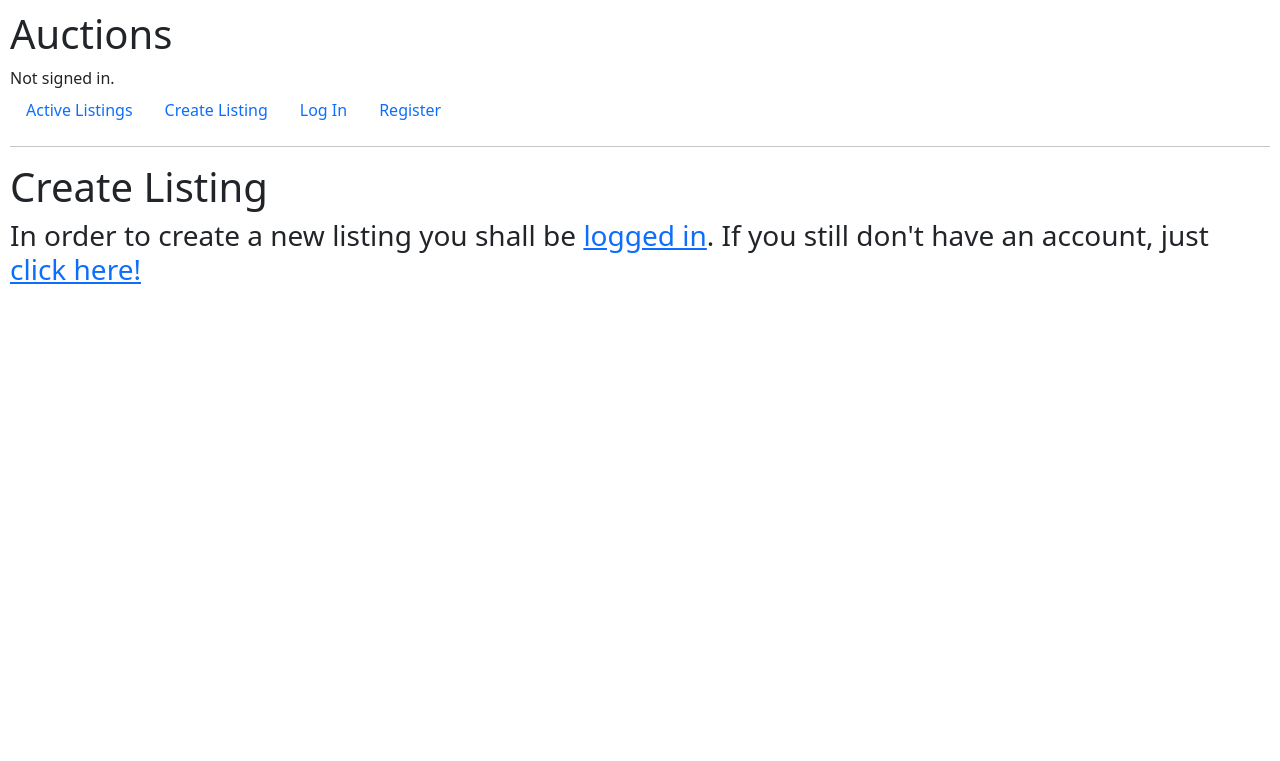
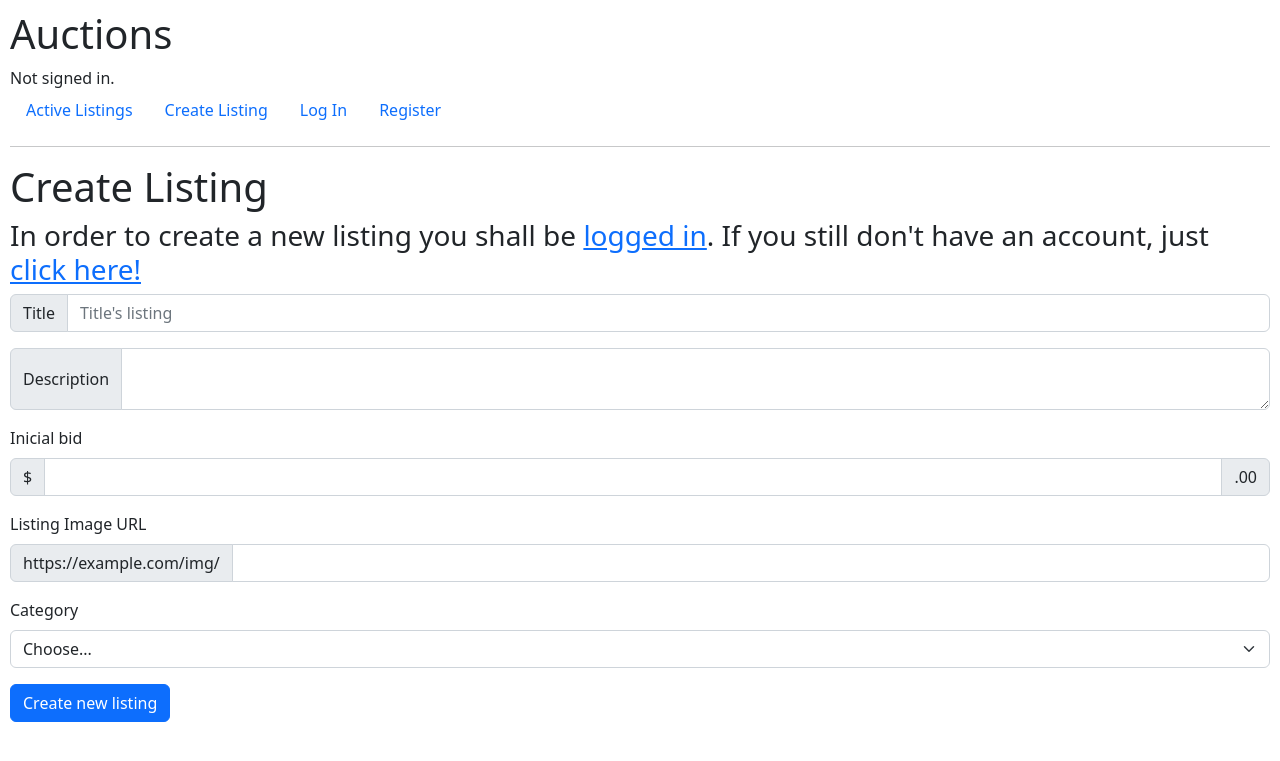
Before and after one commit to Oliveira-Renato/commerce, a Django app: page /create-listing in a window 1280 px wide. Shown: the top 761 px of the page. Run offline with Django 3.2, Linux system fonts and the light colour scheme; some libraries are stand-ins or nearby versions.

Commit message:
feat: creating listing form

```diff
--- a/auctions/templates/auctions/create_listing.html
+++ b/auctions/templates/auctions/create_listing.html
@@ -4,5 +4,44 @@
 <h1>Create Listing</h1>
 <h3>In order to create a new listing you shall be <a href="{% url 'login' %}">logged in</a>. If you still don't have an account, just <a href="{% url 'register' %}">click here!</a></h3>
 
-
+<form action="">
+    {% csrf_token %}
+    {% if user.is_authenticated %}
+    {% else %}
+    {% endif %}
+    <div class="input-group mb-3">
+        <span class="input-group-text" id="basic-addon1">Title</span>
+        <input type="text" class="form-control" name="title" placeholder="Title's listing" aria-label="Username" aria-describedby="basic-addon1">
+    </div>
+    <div class="input-group">
+        <span class="input-group-text">Description</span>
+        <textarea class="form-control" name="description" aria-label="With textarea"></textarea>
+    </div>
+    <label for="basic-url" class="form-label mt-3">Inicial bid</label>
+    <div class="input-group mb-3">
+        <span class="input-group-text">$</span>
+        <input type="text" class="form-control" aria-label="Amount (to the nearest dollar)">
+        <span class="input-group-text">.00</span>
+    </div>
+    <label for="basic-url" class="form-label">Listing Image URL</label>
+        <div class="input-group mb-3">
+        <span class="input-group-text" id="basic-addon3">https://example.com/img/</span>
+        <input type="text" class="form-control" id="basic-url" aria-describedby="basic-addon3">
+    </div>
+    <div class="form-group">
+        <label for="category">Category</label>
+        <select class="form-select" name="category" id="category">
+            <option selected>Choose...</option>
+            <option>Art</option>
+            <option>Books</option>
+            <option>Clothing</option>
+            <option>Electronics</option>
+            <option>Furniture</option>
+            <option>Games</option>
+            <option>Music</option>
+            <option>Other</option>
+        </select>
+    </div>
+    <button type="submit" class="btn btn-primary">Create new listing</button>
+</form>
 {% endblock %}
```
